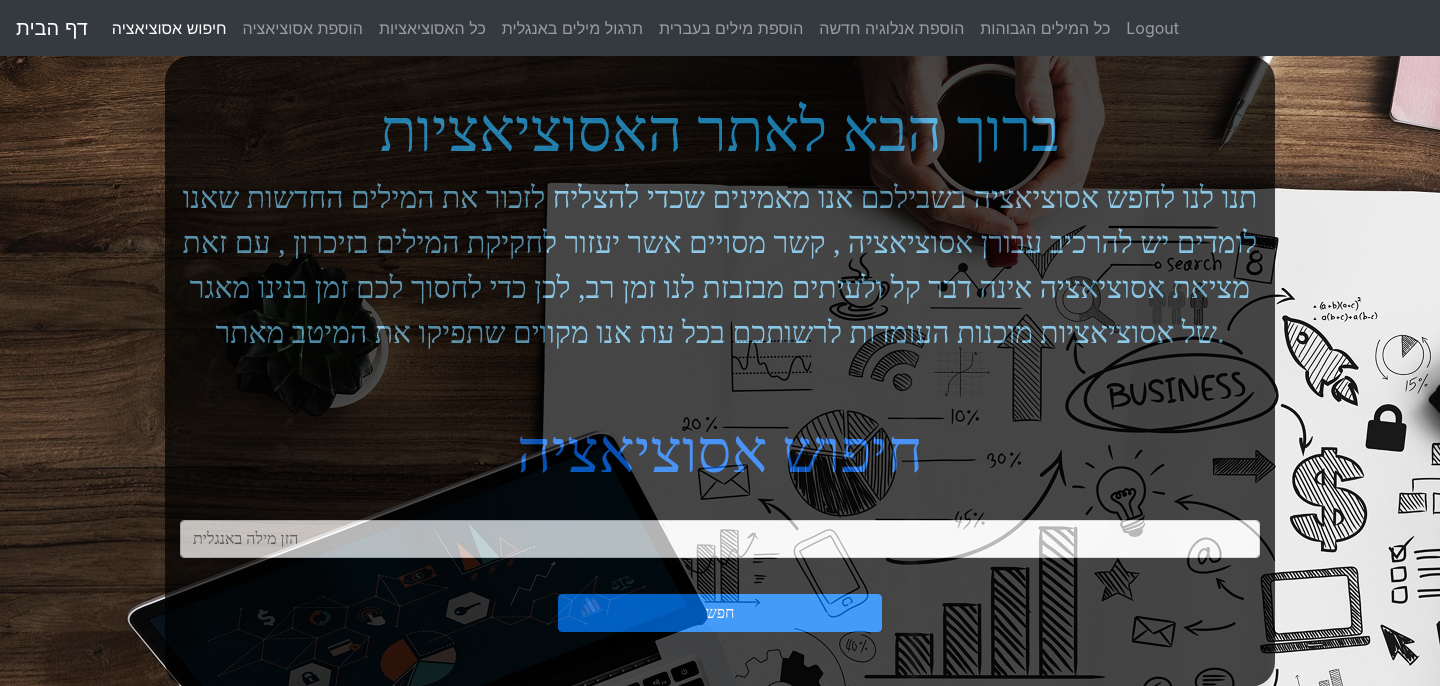
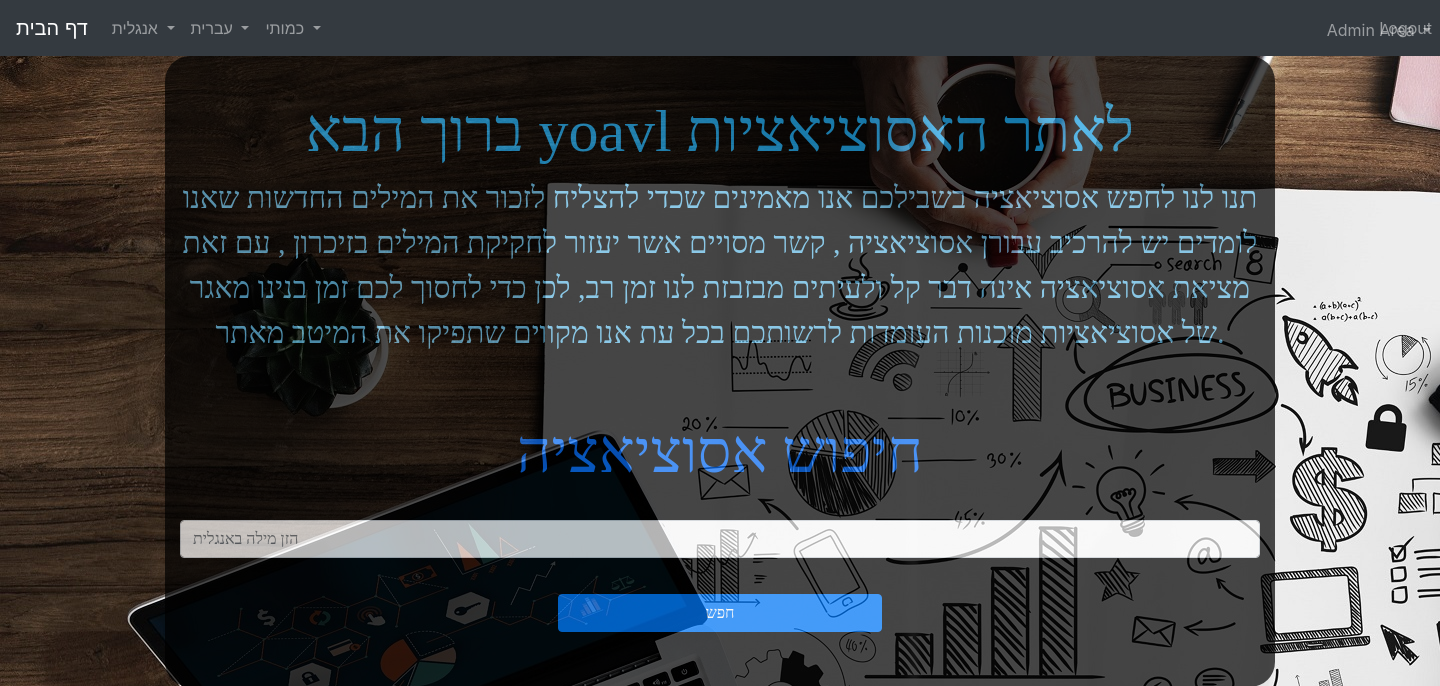
Before and after one commit to yoavlv/Social-associations-site, a Django app: page / in a window 1440 px wide. Shown: the top 686 px of the page. Run offline with Django 3.2, Linux system fonts and the light colour scheme; a user stored in the database is signed in; some libraries are stand-ins or nearby versions.

Commit message:
Merge remote-tracking branch 'origin/master' first commit

```diff
--- a/mysite/urls.py
+++ b/mysite/urls.py
@@ -22,7 +22,6 @@ urlpatterns = [
     path('anaglog/', include('analog.urls')),
     path("anaglog/", include('django.contrib.auth.urls')),
     path('members/', include('members.urls')),
-    path("members/", include('django.contrib.auth.urls')),
 
 ]
 
--- a/polls/templates/base.html
+++ b/polls/templates/base.html
@@ -24,36 +24,49 @@
   </button>
   <div class="collapse navbar-collapse" id="navbarNavDropdown">
     <ul class="navbar-nav">
-      <li class="nav-item active">
-        <a class="nav-link" href="{% url 'Search-page'%}">חיפוש אסוציאציה <span class="sr-only">(current)</span></a>
-      </li>
-      <li class="nav-item">
-        <a class="nav-link" href="{%url 'add-word'%}">הוספת אסוציאציה</a>
-      </li>
-      <li class="nav-item">
-        <a class="nav-link" href="{%url 'words-list'%}">כל האסוציאציות</a>
+
+
+      <li class="nav-item dropdown">
+        <a class="nav-link dropdown-toggle" href="#" id="navbarDropdown" role="button" data-toggle="dropdown" aria-haspopup="true" aria-expanded="false">
+          אנגלית
+        </a>
+        <div class="dropdown-menu" aria-labelledby="navbarDropdown">
+          <a class="dropdown-item" href="{% url 'Search-page'%}">חיפוש אסוציאציה</a>
+          <a class="dropdown-item" href="{%url 'add-word'%}">הוספת אסוציאציה</a>
+          <a class="dropdown-item" href="{%url 'words-list'%}"> כל האסוציאציות</a>
+          <a class="dropdown-item" href="{%url 'practice'%}"> תרגול מילים באנגלית </a>
+
+        </div>
       </li>
 
-      <li class="nav-item">
-        <a class="nav-link" href="{%url 'practice'%}">תרגול מילים באנגלית</a>
+      <li class="nav-item dropdown">
+        <a class="nav-link dropdown-toggle" href="#" id="navbarDropdown" role="button" data-toggle="dropdown" aria-haspopup="true" aria-expanded="false">
+          עברית
+        </a>
+        <div class="dropdown-menu" aria-labelledby="navbarDropdown">
+          <a class="dropdown-item" href="{%url 'add-hebrew-word'%}">הוספת מילים בעברית</a>
+          <a class="dropdown-item" href="{%url 'add-analog'%}">הוספת אנלוגיה חדשה</a>
+          <a class="dropdown-item" href="{%url 'Show-all-hebrew-words-list'%}">כל המילים בעברית</a>
+
+        </div>
       </li>
 
-      <li class="nav-item">
-        <a class="nav-link" href="{%url 'add-hebrew-word'%}">הוספת מילים בעברית</a>
+      <li class="nav-item dropdown">
+        <a class="nav-link dropdown-toggle" href="#" id="navbarDropdown" role="button" data-toggle="dropdown" aria-haspopup="true" aria-expanded="false">
+          כמותי
+        </a>
+        <div class="dropdown-menu" aria-labelledby="navbarDropdown">
+          <a class="dropdown-item" href="#">תרגול חישובים מהירים</a>
+          <a class="dropdown-item" href="#"> תרגילים</a>
+        </div>
       </li>
 
 
-      <li class="nav-item">
-        <a class="nav-link" href="{%url 'add-analog'%}">הוספת אנלוגיה חדשה</a>
-      </li>
 
-      <li class="nav-item">
-        <a class="nav-link" href="{%url 'Show-all-hebrew-words-list'%}">כל המילים הגבוהות</a>
-      </li>
 
       {% if user.is_authenticated %}
         <li class="nav-item">
-          <a class="nav-link" href="{% url 'logout' %}">Logout</a>
+          <a style="position:absolute; right:0;" class="nav-link" href="{% url 'logout' %}">Logout</a>
         </li>
       {% else %}
 
@@ -67,6 +80,17 @@
         </li>
       {% endif %}
 
+      {% if user.is_superuser %}
+      <li class="nav-item dropdown" style="position:relative; left:990px; top:2px;" >
+        <a class="nav-link dropdown-toggle" href="#" id="navbarDropdown" role="button" data-toggle="dropdown" aria-haspopup="true" aria-expanded="false">
+          Admin Area
+        </a>
+        <div class="dropdown-menu" aria-labelledby="navbarDropdown">
+          <a class="dropdown-item" href="edit-list">עריכת אסוציאציות</a>
+          <a class="dropdown-item" href="#"> עריכת מילים בעברית</a>
+        </div>
+      </li>
+      {% endif %}
 
 
 
--- a/polls/templates/home_page.html
+++ b/polls/templates/home_page.html
@@ -10,8 +10,11 @@
 
 <center>
 </br>
-
-<h1> ברוך הבא לאתר האסוציאציות </h1>
+<h1> ברוך הבא
+        {% if user.is_authenticated %}
+    {{user}}
+    {%endif%}
+    לאתר האסוציאציות </h1>
 
 
     <p>
--- a/polls/urls.py
+++ b/polls/urls.py
@@ -9,6 +9,9 @@ urlpatterns = [
     path("add_word",views.add_word, name="add-word"),
     path("practice",views.practice, name = "practice"),
     path("search_function", views.search_function, name='search-function'),
-
+    path("edit_list", views.edit_list, name='edit-list'),
+    path('delete_word/<word_id>', views.delete_word, name='delete_word'),
+    path('update_word/<word_id>', views.update_word, name='update_word'),
+    # path('update_word/<word_id>', views.aprroved_word, name='aprroved_word'),
 
 ]
--- a/polls/views.py
+++ b/polls/views.py
@@ -54,6 +54,33 @@ def Show_all_words(request):
     count = Words.objects.all().count()
     words_list.order_by("-pub_date")
     return render(request,"all_words.html",{"words_list":words_list})
+
+@csrf_exempt
+def delete_word(request,word_id):
+    words_list = Words.objects.filter(approved= True).order_by("English_word")
+    word =  Words.objects.get(pk=word_id)  # Get a specific item from DB
+    word.delete()
+    return render(request,"edit_list.html",{"words_list":words_list})
+
+def update_word(request,word_id):
+    word = Words.objects.get(pk=word_id)  # Get a specific item from DB
+    form = WordForm(request.POST or None , instance=word)
+    if form.is_valid():
+        form.save()
+        return redirect('words-list')
+    return render(request, "edit_list.html", {'word': word, "form":form})
+
+def edit_list(request):
+    words_list = Words.objects.filter(approved= True).order_by("English_word")
+    return render(request,"edit_list.html",{"words_list":words_list})
+
+
+# def aprroved_word(request,word_id):
+#     words_list = Words.objects.filter(approved= True).order_by("English_word")
+#     word =  Words.objects.get(pk=word_id)  # Get a specific item from DB
+#     word.delete()
+#     return render(request,"edit_list.html",{"words_list":words_list})
+
 
 
 
```
Also changed, not shown: members/views.py (+4 -4 lines), mysite/settings.py (+8 -3 lines), db.sqlite3.
